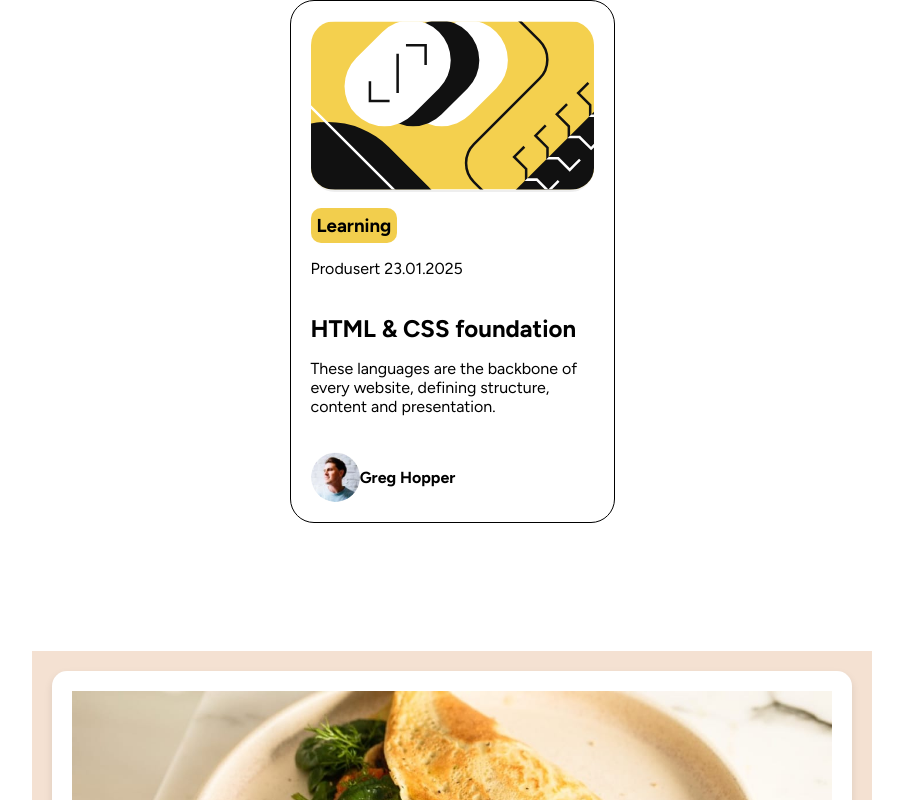
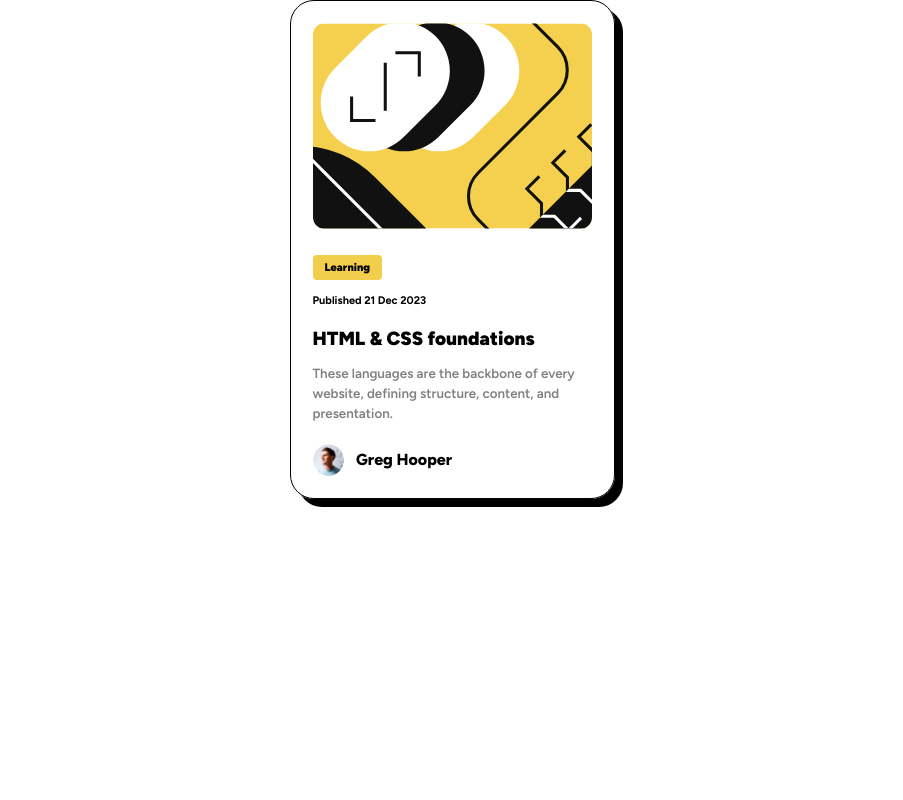
Before and after one commit to Jostein24sfj/UI-DESIGN-REACT, a React (Vite) app: page / in a window 1280 px wide. Shown: the top 800 px of the page, without its empty margins (188-1091 px from the left). Built offline with nearby package versions, Linux system fonts and the light colour scheme.

Commit message:
finished BlogPreviewCard

```diff
--- a/src/App.css
+++ b/src/App.css
@@ -6,3 +6,7 @@ main {
   min-height: 100vh;
   gap: 128px;
 }
+
+main > section {
+  height: 100vh;
+}
--- a/src/App.jsx
+++ b/src/App.jsx
@@ -11,6 +11,7 @@ function App() {
     <section>
       <BlogPreviewCard/>
     </section>
+
 
     <section>
       <RecipePage/>
--- a/src/Components/BlogPreviewCard/BlogPreviewCard.jsx
+++ b/src/Components/BlogPreviewCard/BlogPreviewCard.jsx
@@ -1,6 +1,6 @@
 import styles from "./blogPreviewCard.module.css";
 import avatarImage from "./image-avatar.webp";
-import illustrationImage from "./illustration-article.svg"; // add desktop image instead
+import illustrationImage from "./illustration-article.svg";
 
 export function BlogPreviewCard() {
   return (
@@ -9,18 +9,16 @@ export function BlogPreviewCard() {
         <img className={styles.topImg} src={illustrationImage} alt="" />
         <div className={styles.cardContent}>
           <h3>Learning</h3>
-          {/* endre teksten under så den er lik designet:  */}
-          <p>Produsert 23.01.2025</p>
+          <p>Published 21 Dec 2023</p>
 
-          <h2>HTML & CSS foundation</h2>
-          {/* fiks className så du henter fra styles variablene (samme som de andre classNamene det har blitt gjort på) */}
-          <p className="description">
+          <h2>HTML & CSS foundations</h2>
+          <p className={styles.description}>
             These languages are the backbone of every website, defining
-            structure, content and presentation.
+            structure, content, and presentation.
           </p>
         <div className={styles.author}>
           <img src={avatarImage} alt="" />
-          <h4>Greg Hopper</h4>
+          <h4>Greg Hooper</h4>
         </div>
         </div>
       </div>
--- a/src/Components/BlogPreviewCard/blogPreviewCard.module.css
+++ b/src/Components/BlogPreviewCard/blogPreviewCard.module.css
@@ -1,62 +1,70 @@
-
 .card {
   display: grid;
-  gap: 16px; /*! sjekk om du finner en verdi som er bedre */
+  gap: 26px;
   width: 325px;
-  padding: 20px;
+  padding: 22px;
   border-radius: 24px;
   border: 1.5px solid black;
   font-family: "Figtree", serif;
-  /*! legg til box-shadow */
+  box-shadow: 8px 8px black;
 }
 
 .topImg {
   object-fit: cover;
   width: 100%;
-  border-radius: 24px;
-  /*! set a correct height for the image */
+  border-radius: 12px;
+  height: 206px;
+  border-bottom: none;
 }
 
 .cardContent {
   display: grid;
-  gap: 16px;
+  /* gap: 16px; */
+}
+
+.cardContent h2 {
+  font-size: 19px;
+  font-weight: 900;
 }
 
 .cardContent h3 {
   width: fit-content;
-  border-radius: 10px; /*! change this to a bit lower px */
-  /*! change font-size, should be around 16-18px */
+  border-radius: 4px;
+  font-size: 11px;
+  font-weight: 900;
   background-color: rgb(242, 206, 77);
   padding: 6px;
-/*! add correct font-weight */
+  padding-left: 12px;
+  padding-right: 12px;
 }
 
 .card p {
-  /* padding-top: 16px;
-  padding-bottom: 12px; */
+  font-size: 11px;
+  padding-top: 14px;
+  font-weight: 700;
 }
 
-.card p.desciption {
-  /*! endre color for denne teksten */
+.card p.description {
+  color: rgba(0, 0, 0, 0.5);
+  font-size: smaller;
+  font-weight: 600;
+  line-height: 1.5;
 }
-
-
 
 div.author {
   display: flex;
   align-items: center;
-  /*! legg til gap */
+  gap: 12px;
 }
 
 .author img {
   width: auto;
-  height: 50px;
+  height: 32px;
   border-radius: 50%;
   object-fit: cover;
   border-bottom: none;
-  /*! endre height og width til en bedre størrelse */
 }
 
 .author h4 {
-/*! sjekk om en annen font-weight ser bedre ut */
+  font-weight: 800;
 }
```
